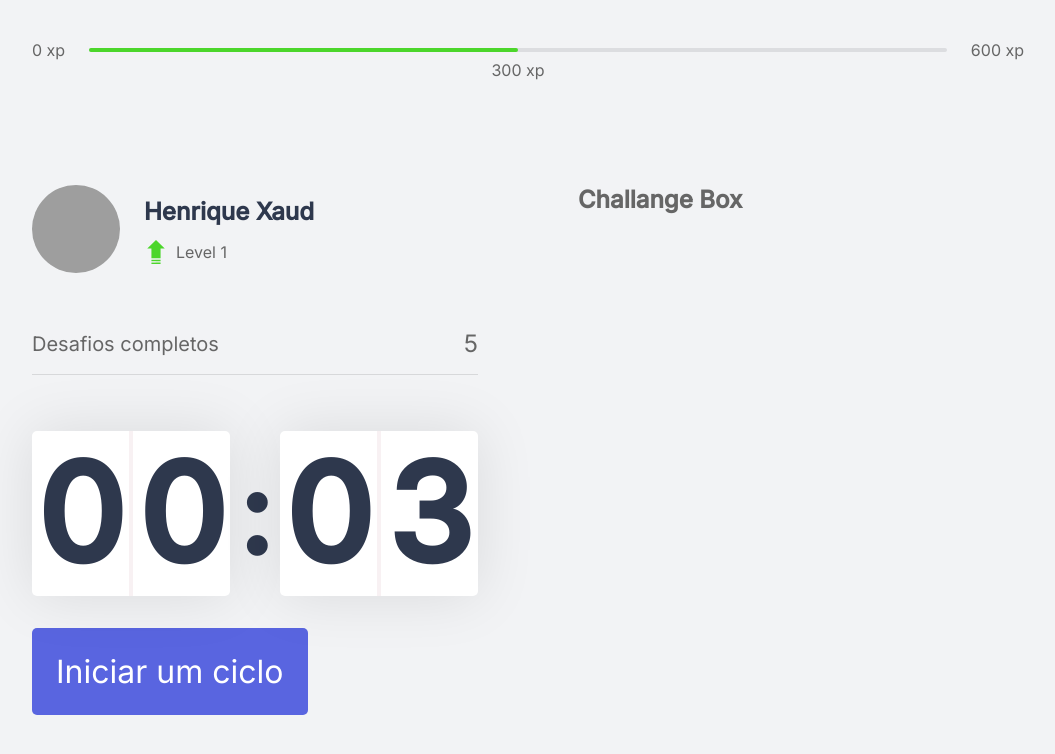
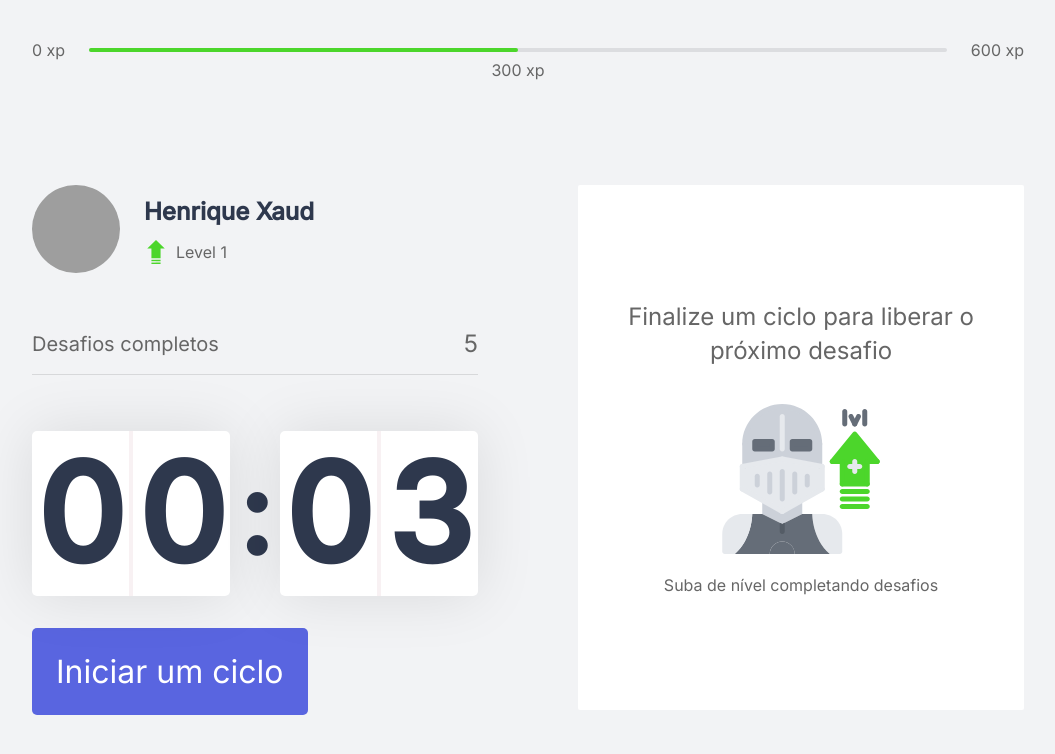
Before and after one commit to henriquexaud/BreakPoint, a Next.js app: page / in a window 1280 px wide. Shown: the top 754 px of the page, without its empty margins (112-1167 px from the left). Built offline with nearby package versions, Linux system fonts and the light colour scheme; grey boxes are pictures that could not be loaded.

Commit message:
ChallengeBox not active finished

```diff
--- a/src/components/ChallangeBox.tsx
+++ /dev/null
@@ -1,7 +0,0 @@
-export function ChallangeBox() {
-    return (
-        <div>
-            <h1>Challange Box</h1>
-        </div>
-    );
-}
--- /dev/null
+++ b/src/components/ChallengeBox.tsx
@@ -0,0 +1,15 @@
+import styles from '../styles/components/ChallengeBox.module.css';
+
+export function ChallengeBox() {
+    return (
+        <div className={styles.challengeBoxContainer}>
+            <div className={styles.challengeNotActive}>
+                <strong>Finalize um ciclo para liberar o próximo desafio</strong>
+                <p>
+                    <img src="icons/level-up.svg" alt="level" />
+                    Suba de nível completando desafios
+                </p>
+            </div>
+        </div>
+    );
+}
--- a/src/pages/index.tsx
+++ b/src/pages/index.tsx
@@ -6,7 +6,7 @@ import { Profile } from '../components/Profile';
 import Head from 'next/head';
 
 import styles from '../styles/pages/Home.module.css';
-import { ChallangeBox } from "../components/ChallangeBox";
+import { ChallengeBox } from "../components/ChallengeBox";
 
 export default function Home() {
   return (
@@ -25,7 +25,7 @@ export default function Home() {
           <Countdown />
         </div>
         <div>
-          <ChallangeBox />
+          <ChallengeBox />
         </div>
       </section>
     </div>
--- /dev/null
+++ b/src/styles/components/ChallengeBox.module.css
@@ -0,0 +1,45 @@
+.challengeBoxContainer {
+
+    height: 90%;
+
+    display: flex;
+    flex-direction: column;
+    align-items: center;
+    justify-content: center;
+
+    background: var(--white);
+    box-shadow: rgba(0, 0, 0, 0.05);
+    border-radius: 2px;
+
+    padding: 1.5rem 2rem;
+}
+
+.challengeNotActive {
+    display: flex;
+    flex-direction: column;
+    align-items: center;
+    justify-content: center;
+    text-align: center;
+}
+
+.challengeNotActive strong {
+    font-size: 1.5rem;
+    font-weight: 400;
+    line-height: 1.4;
+
+}
+
+.challengeNotActive p {
+    display: flex;
+    flex-direction: column;
+    align-items: center;
+    justify-content: center;
+
+    padding-top: 2rem;
+}
+
+.challengeNotActive p img {
+    height: 10rem;
+    width: auto;
+    margin-bottom: 1rem;
+}
```
Also changed, not shown: public/icons/challenge.svg (added), public/icons/level-up.svg (added), src/styles/components/ChallangeBox.module.css (deleted).
